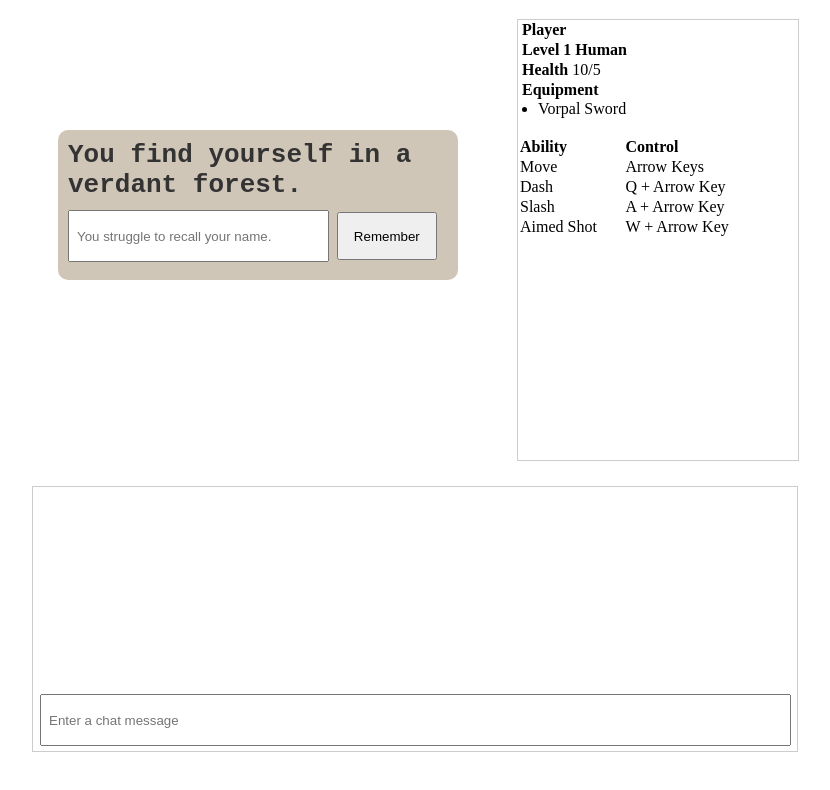
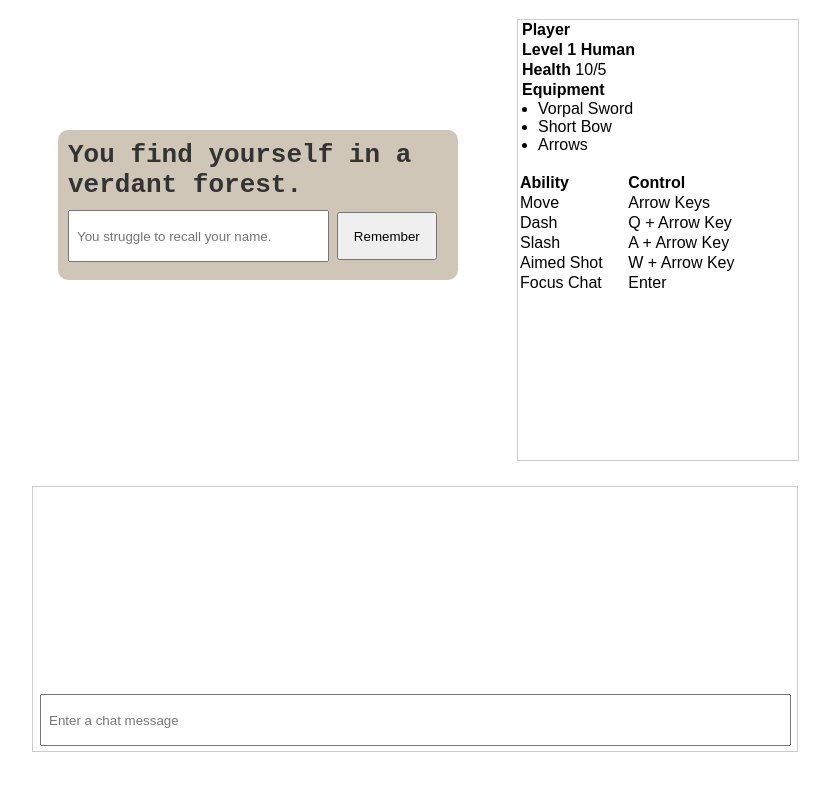
Before and after one commit to codeselfstudy/xp-game, a plain HTML site: page templates/index.html in a window 1280 px wide. Shown: the whole page, without its empty margins (67-897 px from the left). Drawn offline with Linux system fonts and the light colour scheme; a script that the page names is missing.

Commit message:
Update instructions

```diff
--- a/client/chat.ts
+++ b/client/chat.ts
@@ -18,7 +18,7 @@ export const chatData: Message[] = [
     // TODO change or remove this initial chat message
     {
         id: 'system',
-        body: 'You are standing in a grid to the west of squares...'
+        body: 'You find yourself in a verdant forest...'
     }
 ];
 
--- a/static/styles/main.css
+++ b/static/styles/main.css
@@ -48,6 +48,11 @@ th.wide {
     height: 250px;
     width: 750px;
     margin: 17px auto;
+}
+
+.stats {
+    font-family: sans-serif;
+    font-size: 1rem;
 }
 
 .text {
--- a/templates/index.html
+++ b/templates/index.html
@@ -42,6 +42,8 @@
                 <p class="stats-item"><b>Equipment</b></p>
                 <ul>
                     <li class="equipment-item">Vorpal Sword</li>
+                    <li class="equipment-item">Short Bow</li>
+                    <li class="equipment-item">Arrows</li>
                 </ul>
 
                 <!-- User Commands -->
@@ -67,6 +69,10 @@
                         <td>Aimed Shot</td>
                         <td>W + Arrow Key</td>
                     </tr>
+                    <tr>
+                        <td>Focus Chat</td>
+                        <td>Enter</td>
+                    </tr>
                 </table>
             </div>
         </div>
```
Also changed, not shown: client/app.ts (line endings or trailing spaces).
